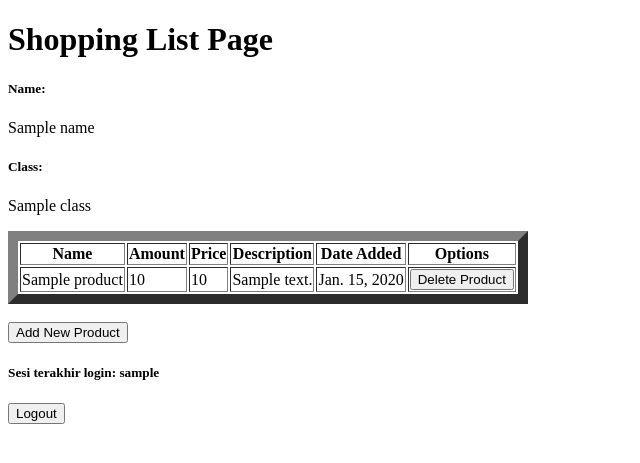
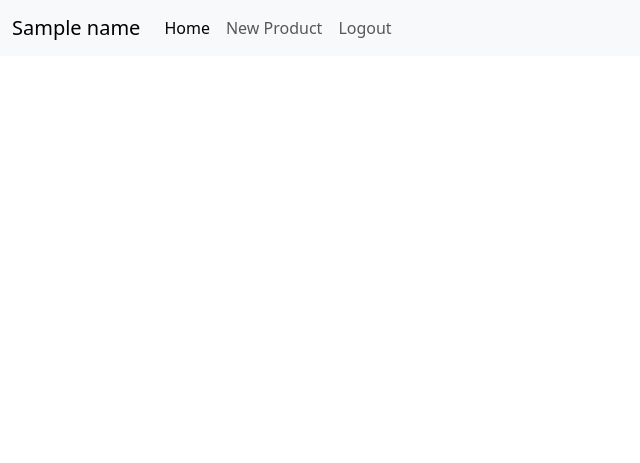
Before and after one commit to MichaelMS09/shopping-list, a Django app: template main/templates/main.html in a window 1280 px wide. Shown: the top 463 px of the page, without its empty margins (0-640 px from the left). Run offline with Django 4.2, Linux system fonts and the light colour scheme; tables that the repository leaves empty hold one stand-in row (values such as "Sample post"); the template is opened without the code that fills it: values that come from a table or form of the project are taken from there, most other values are stand-ins (such as "Sample title", 1, 10 or a date in 2020).

Commit message:
Tutorial 4

```diff
--- a/main/templates/main.html
+++ b/main/templates/main.html
@@ -1,55 +1,22 @@
 {% extends 'base.html' %}
 
 {% block content %}
-    <h1>Shopping List Page</h1>
 
-    <h5>Name:</h5>
-    <p>{{name}}</p>
-
-    <h5>Class:</h5>
-    <p>{{class}}</p>
-
-    <table border ="10">
-        <tr>
-            <th>Name</th>
-            <th>Amount</th>
-            <th>Price</th>
-            <th>Description</th>
-            <th>Date Added</th>
-            <th>Options</th>
-        </tr>
-
-        {% comment %} Berikut cara memperlihatkan data produk di bawah baris ini {% endcomment %}
-
-        {% for product in products %}
-            <tr>
-                <td>{{product.name}}</td>
-                <td>{{product.amount}}</td>
-                <td>{{product.price}}</td>
-                <td>{{product.description}}</td>
-                <td>{{product.date_added}}</td>
-                <td>
-                    <a  href="{% url 'main:delete_product' product.id %}">
-                    <button id="button">Delete Product</button>
-                    </a>
-                </td>
-            </tr>
-        {% endfor %}
-    </table>
-
-    <br />
-
-    <a href="{% url 'main:create_product' %}">
-        <button>
-            Add New Product
+    <nav class="navbar navbar-expand-lg bg-body-tertiary">
+        <div class="container-fluid">
+        <a class="navbar-brand" href="#">
+            {{ name }}
+        </a>
+        <button class="navbar-toggler" type="button" data-bs-toggle="collapse" data-bs-target="#navbarNavAltMarkup" aria-controls="navbarNavAltMarkup" aria-expanded="false" aria-label="Toggle navigation">
+            <span class="navbar-toggler-icon"></span>
         </button>
-    </a>
-
-    <h5>Sesi terakhir login: {{ last_login }}</h5>
-
-    <a href="{% url 'main:logout' %}">
-        <button>
-            Logout
-        </button>
-    </a>
+        <div class="collapse navbar-collapse" id="navbarNavAltMarkup">
+            <div class="navbar-nav">
+            <a class="nav-link active" aria-current="page" href="{% url 'main:show_home' %}">Home</a>
+            <a class="nav-link" href="{% url 'main:create_product' %}">New Product</a>
+            <a class="nav-link" href="{% url 'main:logout' %}">Logout</a>
+            </div>
+        </div>
+        </div>
+    </nav>
 {% endblock content %}
--- a/main/urls.py
+++ b/main/urls.py
@@ -1,10 +1,11 @@
 from django.urls import path
-from main.views import show_main, create_product, show_xml, show_json, show_xml_by_id, show_json_by_id, register, login_user, logout_user, delete_product
+from main.views import show_main, show_home, create_product, show_xml, show_json, show_xml_by_id, show_json_by_id, register, login_user, logout_user, delete_product, edit_product
 
 app_name = 'main'
 
 urlpatterns = [
     path('', show_main, name='show_main'),
+    path('show_home', show_home, name='show_home'),
     path('create-product', create_product, name='create_product'),
     path('xml/', show_xml, name='show_xml'),
     path('json/', show_json, name='show_json'),
@@ -13,5 +14,6 @@ urlpatterns = [
     path('register/', register, name='register'),
     path('login/', login_user, name='login'),
     path('logout/', logout_user, name='logout'),
-    path('delete_product/<int:product_id>/', delete_product, name='delete_product'),
+    path('delete_product/<int:id>/', delete_product, name='delete_product'),
+    path('edit-product/<int:id>', edit_product, name='edit_product'),
 ]
--- a/templates/base.html
+++ b/templates/base.html
@@ -2,13 +2,14 @@
 <!DOCTYPE html>
 <html lang="en">
     <head>
-        <meta charset="UTF-8" />
-        <meta
-            name="viewport"
-            content="width=device-width, initial-scale=1.0"
-        />
         {% block meta %}
+            <meta charset="UTF-8" />
+            <meta name="viewport" content="width=device-width, initial-scale=1">
         {% endblock meta %}
+        <link href="https://cdn.jsdelivr.net/npm/bootstrap@5.3.2/dist/css/bootstrap.min.css" rel="stylesheet" integrity="sha384-T3c6CoIi6uLrA9TneNEoa7RxnatzjcDSCmG1MXxSR1GAsXEV/Dwwykc2MPK8M2HN" crossorigin="anonymous">
+        <script src="https://code.jquery.com/jquery-3.6.0.min.js" integrity="sha384-KyZXEAg3QhqLMpG8r+J4jsl5c9zdLKaUk5Ae5f5b1bw6AUn5f5v8FZJoMxm6f5cH1" crossorigin="anonymous"></script>
+        <script src="https://cdn.jsdelivr.net/npm/@popperjs/core@2.11.8/dist/umd/popper.min.js" integrity="sha384-I7E8VVD/ismYTF4hNIPjVp/Zjvgyol6VFvRkX/vR+Vc4jQkC+hVqc2pM8ODewa9r" crossorigin="anonymous"></script>
+        <script src="https://cdn.jsdelivr.net/npm/bootstrap@5.3.2/dist/js/bootstrap.min.js" integrity="sha384-BBtl+eGJRgqQAUMxJ7pMwbEyER4l1g+O15P+16Ep7Q9Q+zqX6gSbd85u4mG4QzX+" crossorigin="anonymous"></script>
     </head>
 
     <body>
```
Also changed, not shown: main/templates/create_product.html (+23 -0 lines), main/templates/edit_product.html (added, +22 -0 lines), main/templates/home.html (added, +77 -0 lines), main/views.py (+31 -5 lines).
